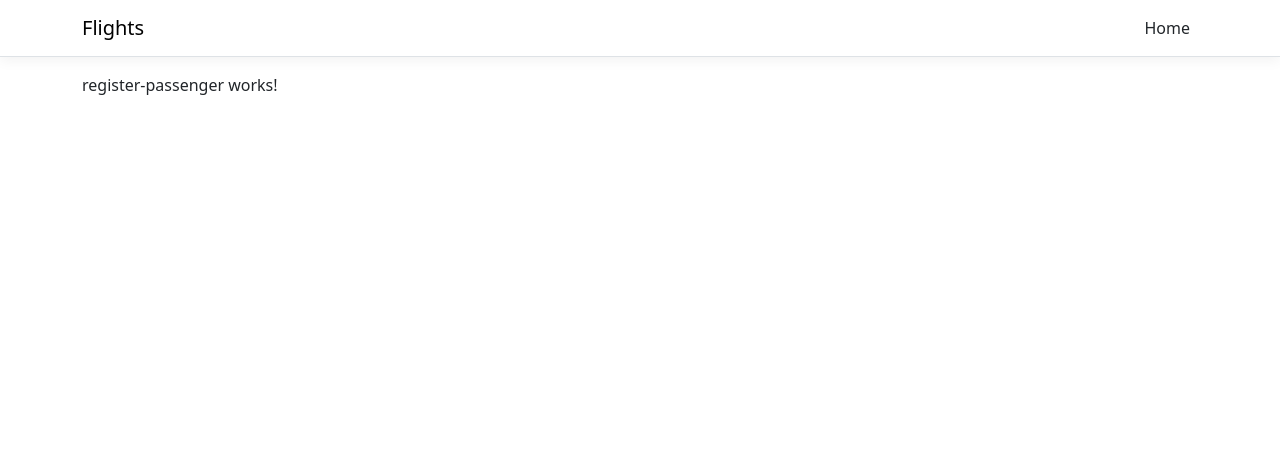
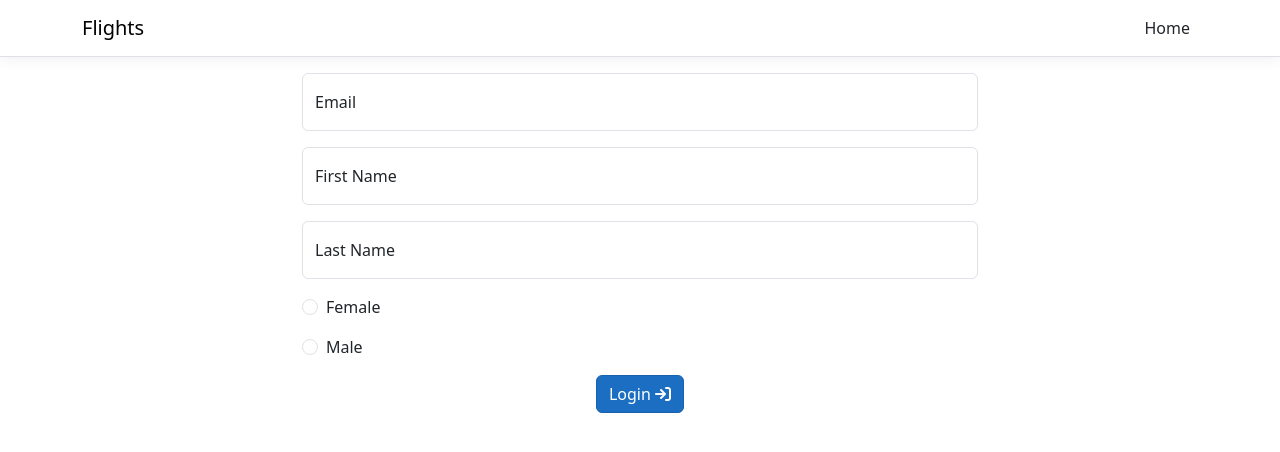
Before and after one commit to aNNiPAk/Flights, an Angular app in the folder Flights/ClientApp/: page /register-passenger in a window 1280 px wide. Shown: the top 452 px of the page. Built offline with nearby package versions, Linux system fonts and the light colour scheme.

Commit message:
feat: add ui styling in register-passenger

```diff
--- a/Flights/ClientApp/src/app/register-passenger/register-passenger.component.html
+++ b/Flights/ClientApp/src/app/register-passenger/register-passenger.component.html
@@ -1 +1,50 @@
-<p>register-passenger works!</p>
+<div class="container d-grid gap-3" style="max-width: 700px">
+  <div class="form-floating">
+    <input placeholder="Email" class="form-control" type="text" />
+    <label for="email">Email</label>
+  </div>
+  <div class="d-grid gap-3">
+    <div class="form-floating">
+      <input
+        class="form-control"
+        type="text"
+        id="firstName"
+        placeholder="First Name"
+      />
+      <label class="form-label" for="firstName">First Name</label>
+    </div>
+    <div class="form-floating">
+      <input
+        placeholder="Last Name"
+        class="form-control"
+        id="lastName"
+        type="text"
+      />
+      <label class="form-label" for="lastName">Last Name</label>
+    </div>
+
+    <div>
+      <input
+        id="isFemale"
+        class="form-check-input"
+        [value]="true"
+        type="radio"
+      />
+      <label class="ms-2 form-check-label" for="isFemale">Female</label>
+    </div>
+    <div>
+      <input
+        id="isFemale"
+        class="form-check-input"
+        [value]="false"
+        type="radio"
+      />
+      <label class="ms-2 form-check-label" for="isFemale">Male</label>
+    </div>
+  </div>
+  <div class="d-flex justify-content-center center">
+    <button type="submit" class="btn btn-primary">
+      Login <i class="fa fa-sign-in" aria-hidden="true"></i>
+    </button>
+  </div>
+</div>
```
